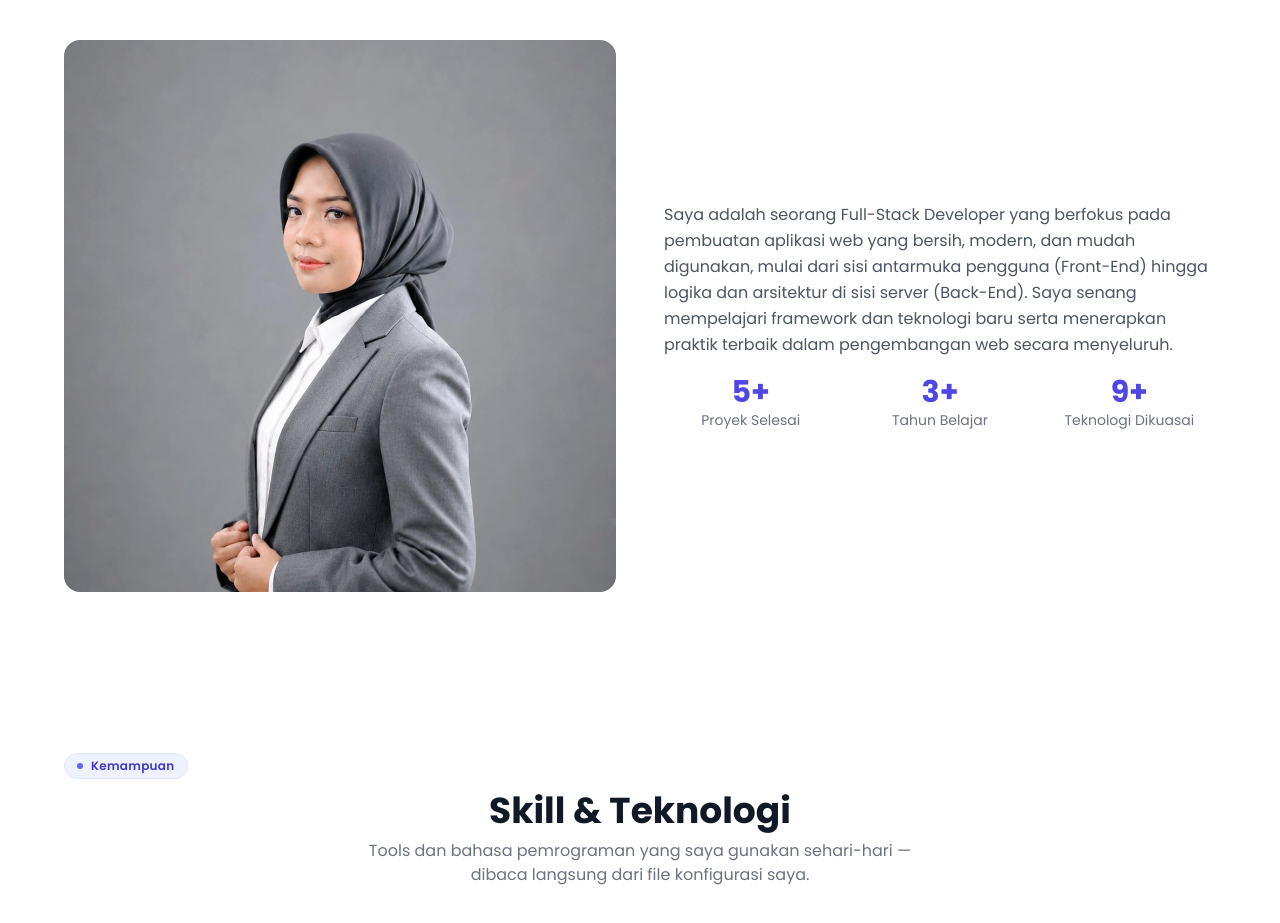
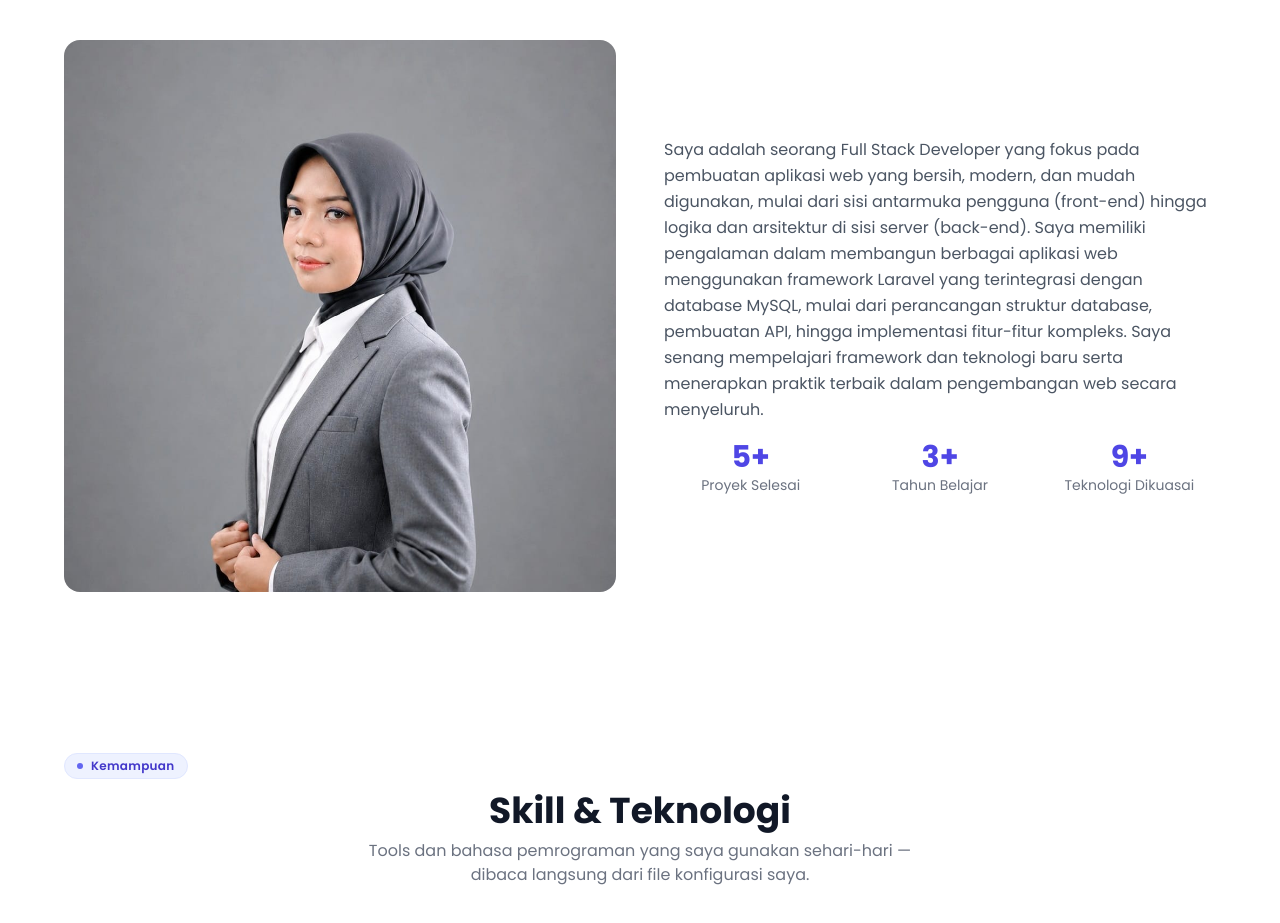
Before and after one commit to rosidadewi/portofolio, a Vue app: page / in a window 1280 px wide. Shown: the part 960-1883 px from the top of the page. Built offline with nearby package versions, Linux system fonts and the light colour scheme.

Commit message:
Update About.vue

```diff
--- a/src/components/About.vue
+++ b/src/components/About.vue
@@ -114,10 +114,13 @@ onDeactivated(() => {
 
         <div>
           <p class="text-gray-600 mb-4 leading-relaxed">
-            Saya adalah seorang Full-Stack Developer yang berfokus pada pembuatan aplikasi web
-            yang bersih, modern, dan mudah digunakan, mulai dari sisi antarmuka pengguna (Front-End)
-            hingga logika dan arsitektur di sisi server (Back-End). Saya senang mempelajari framework
-            dan teknologi baru serta menerapkan praktik terbaik dalam pengembangan web secara
+            Saya adalah seorang Full Stack Developer yang fokus pada pembuatan aplikasi web yang
+            bersih, modern, dan mudah digunakan, mulai dari sisi antarmuka pengguna (front-end)
+            hingga logika dan arsitektur di sisi server (back-end). Saya memiliki pengalaman dalam
+            membangun berbagai aplikasi web menggunakan framework Laravel yang terintegrasi
+            dengan database MySQL, mulai dari perancangan struktur database, pembuatan API,
+            hingga implementasi fitur-fitur kompleks. Saya senang mempelajari framework dan
+            teknologi baru serta menerapkan praktik terbaik dalam pengembangan web secara
             menyeluruh.
           </p>
 
```
